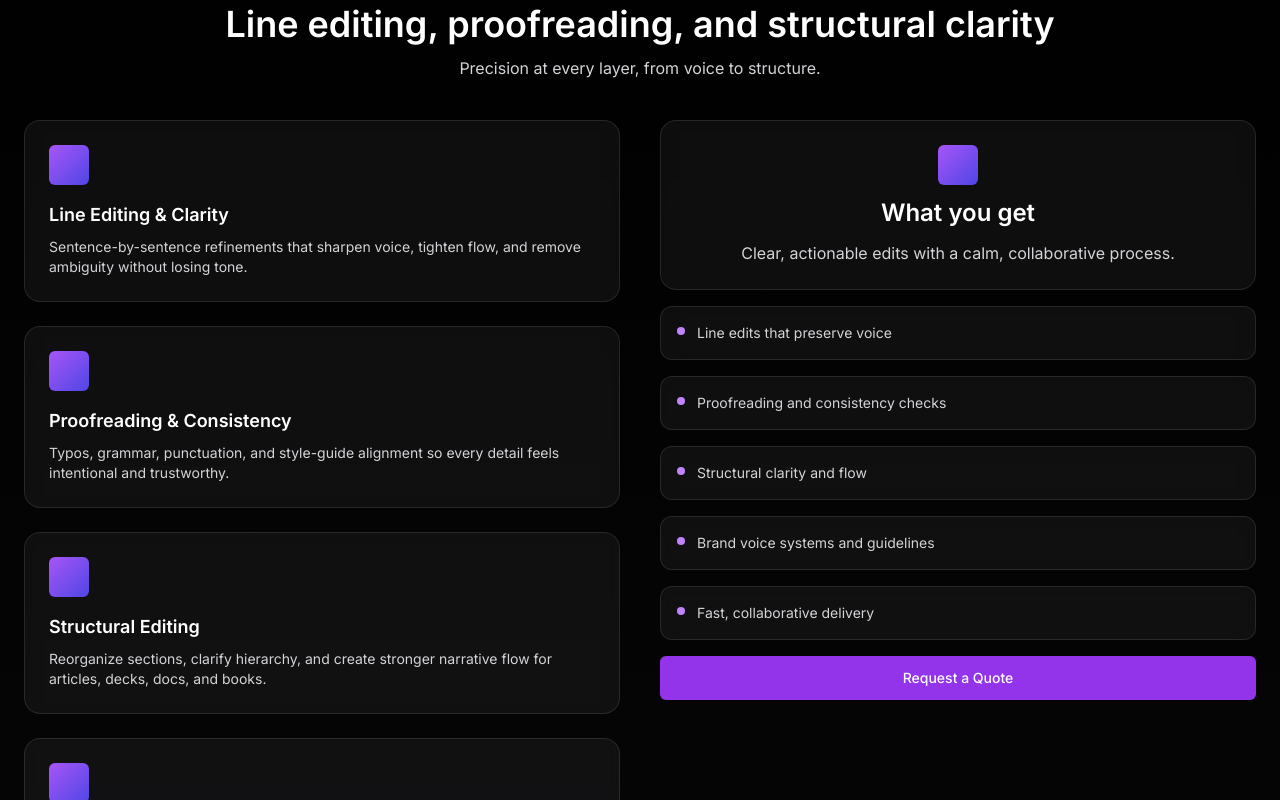
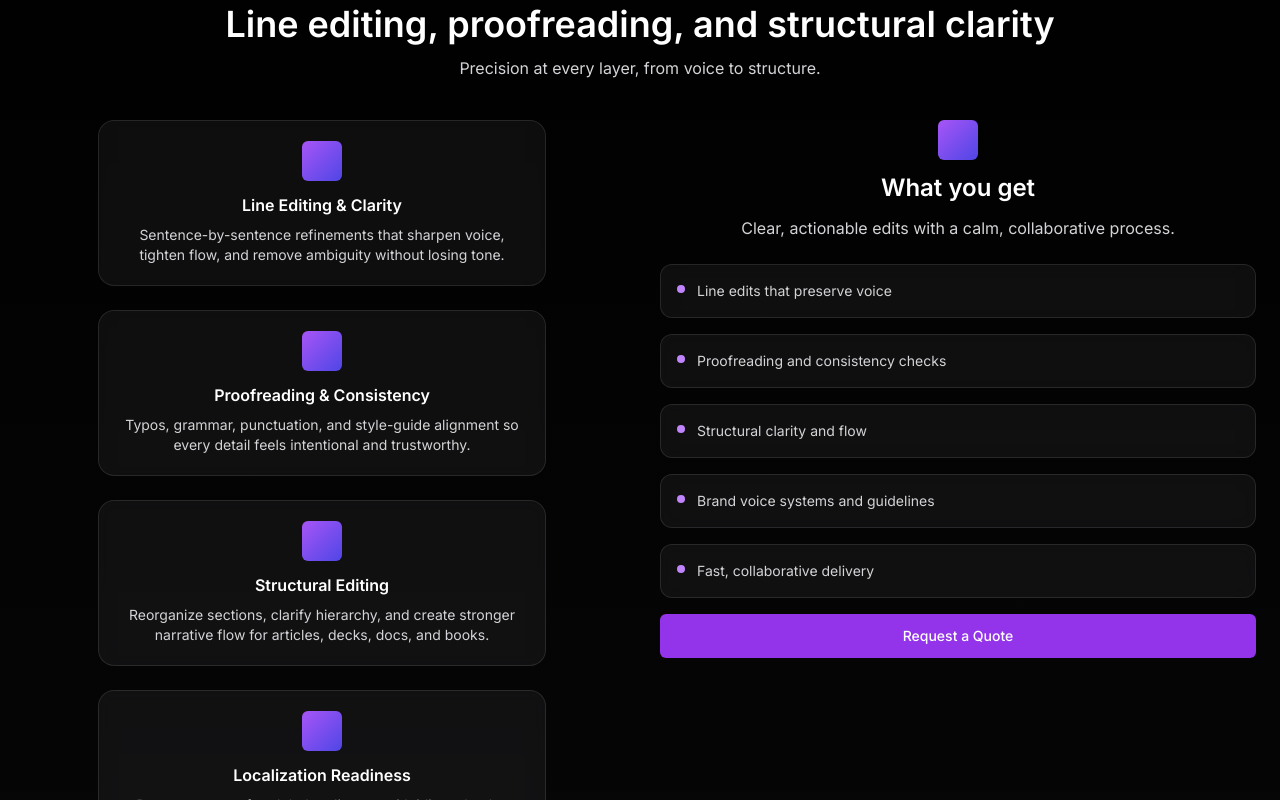
Before and after one commit to flames-23/frontend-repo_pnjlg25r_j4ardw, a React (Vite) app: page / in a window 1280 px wide. Shown: the part 1980-2780 px from the top of the page. Built offline with nearby package versions, Linux system fonts and the light colour scheme; a web font is replaced by a local one.

Commit message:
Update project prj_pnjlg25r - 2025-11-14T18:18:29.613Z

```diff
--- a/src/App.jsx
+++ b/src/App.jsx
@@ -108,7 +108,7 @@ function App() {
             <p className="mt-3 text-zinc-300">Precision at every layer, from voice to structure.</p>
           </div>
           <div className="grid gap-10 lg:grid-cols-2">
-            {/* Left: Text windows */}
+            {/* Left: Centered narrow boxes */}
             <div className="space-y-6">
               {[
                 {
@@ -142,19 +142,19 @@ function App() {
                   whileInView={{ opacity: 1, y: 0 }}
                   viewport={{ once: false, amount: 0.3 }}
                   transition={{ duration: 0.6, ease: 'easeOut' }}
-                  className="group rounded-2xl border border-white/10 bg-white/5 p-6 backdrop-blur transition hover:bg-white/[0.08]"
+                  className="group max-w-md mx-auto rounded-2xl border border-white/10 bg-white/5 p-5 backdrop-blur text-center transition hover:bg-white/[0.08]"
                 >
-                  <div className="h-10 w-10 rounded-md bg-gradient-to-br from-purple-500 to-indigo-600 mb-4 mx-auto lg:mx-0" />
-                  <h3 className="text-lg font-semibold">{card.title}</h3>
+                  <div className="h-10 w-10 rounded-md bg-gradient-to-br from-purple-500 to-indigo-600 mb-3 mx-auto" />
+                  <h3 className="text-base font-semibold">{card.title}</h3>
                   <p className="mt-2 text-sm text-zinc-300">{card.body}</p>
                 </motion.div>
               ))}
             </div>
 
-            {/* Right: Sticky What you get, with centered headline */}
+            {/* Right: Sticky What you get, headline NOT in a box */}
             <div>
               <div className="lg:sticky lg:top-8 space-y-4">
-                <div className="rounded-2xl border border-white/10 bg-white/5 p-6 backdrop-blur text-center">
+                <div className="text-center pb-2">
                   <div className="mx-auto h-10 w-10 rounded-md bg-gradient-to-br from-purple-500 to-indigo-600 mb-3" />
                   <h2 className="text-2xl font-semibold">What you get</h2>
                   <p className="mt-3 text-zinc-300">Clear, actionable edits with a calm, collaborative process.</p>
```
Also changed, not shown: 1 other file (tests, documents, lock files or other folders).
